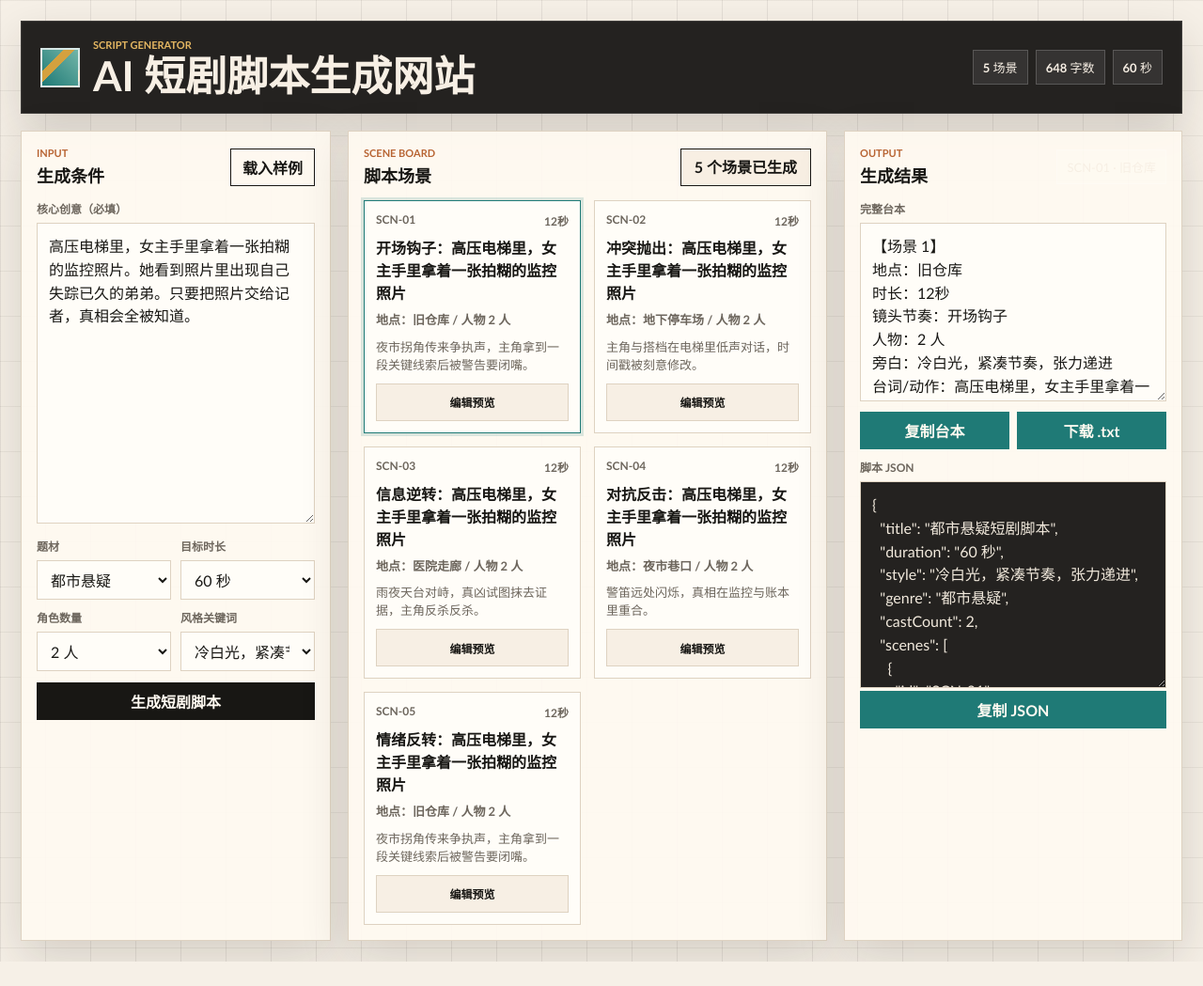
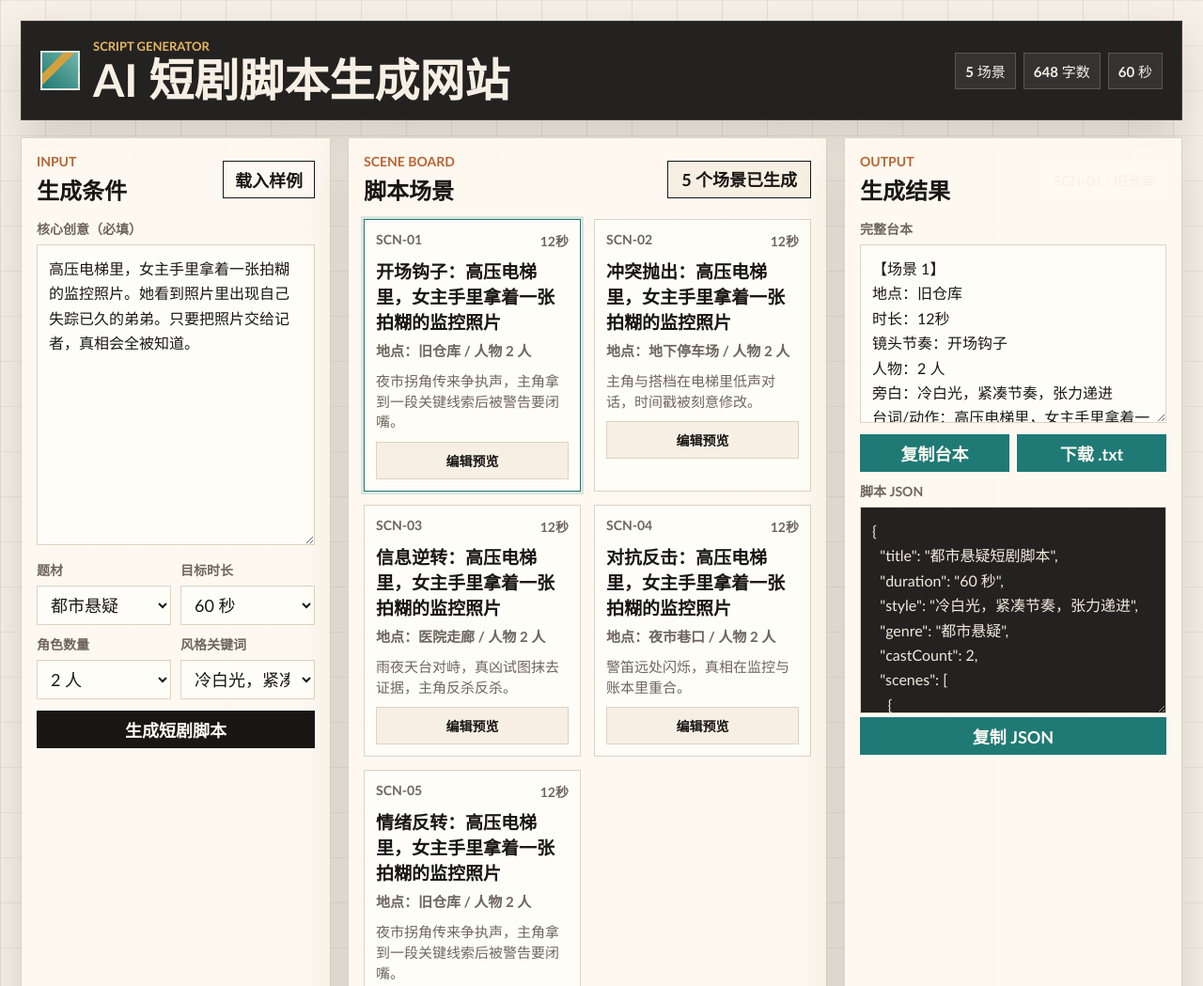
Before and after one commit to beifeng09-arch/aimedia, a plain HTML site: page web/index.html in a window 1280 px wide. Shown: the top 1049 px of the page at 94% size. Before the commit the page ends 1023 px from the top, so only its background shows below. Drawn offline with Linux system fonts and the light colour scheme.

Commit message:
chore: enlarge script generator typography

```diff
--- a/web/styles.css
+++ b/web/styles.css
@@ -15,6 +15,7 @@
 }
 
 body {
+  font-size: 18px;
   margin: 0;
   min-height: 100vh;
   color: var(--ink);
@@ -72,7 +73,7 @@ button {
 .eyebrow {
   margin: 0 0 4px;
   color: var(--copper);
-  font-size: 11px;
+  font-size: 14px;
   font-weight: 800;
   text-transform: uppercase;
 }
@@ -95,7 +96,15 @@ h1 {
 
 h2 {
   margin-bottom: 0;
-  font-size: 18px;
+  font-size: 24px;
+}
+
+.topbar h1 {
+  font-size: 48px;
+}
+
+.topbar .eyebrow {
+  font-size: 13px;
 }
 
 .status-strip {
@@ -111,7 +120,7 @@ h2 {
   border: 1px solid rgba(255, 255, 255, 0.18);
   background: rgba(255, 255, 255, 0.08);
   color: #f7efe4;
-  font-size: 13px;
+  font-size: 15px;
 }
 
 .workspace {
@@ -146,7 +155,7 @@ h2 {
   display: block;
   margin-bottom: 7px;
   color: var(--muted);
-  font-size: 12px;
+  font-size: 14px;
   font-weight: 800;
 }
 
@@ -169,7 +178,8 @@ textarea {
   resize: vertical;
   min-height: 320px;
   padding: 12px;
-  line-height: 1.55;
+  line-height: 1.65;
+  font-size: 16px;
 }
 
 select {
@@ -261,19 +271,19 @@ select {
   gap: 10px;
   margin-bottom: 8px;
   color: var(--muted);
-  font-size: 12px;
+  font-size: 14px;
   font-weight: 800;
 }
 
 .shot-card h3 {
   margin: 0 0 8px;
-  font-size: 16px;
+  font-size: 19px;
 }
 
 .shot-card p {
   margin-bottom: 10px;
   color: var(--muted);
-  font-size: 13px;
+  font-size: 15px;
   line-height: 1.45;
 }
 
@@ -287,7 +297,7 @@ select {
   border: 1px solid var(--line);
   background: #f7efe4;
   color: var(--ink);
-  font-size: 12px;
+  font-size: 14px;
   font-weight: 800;
 }
 
```
